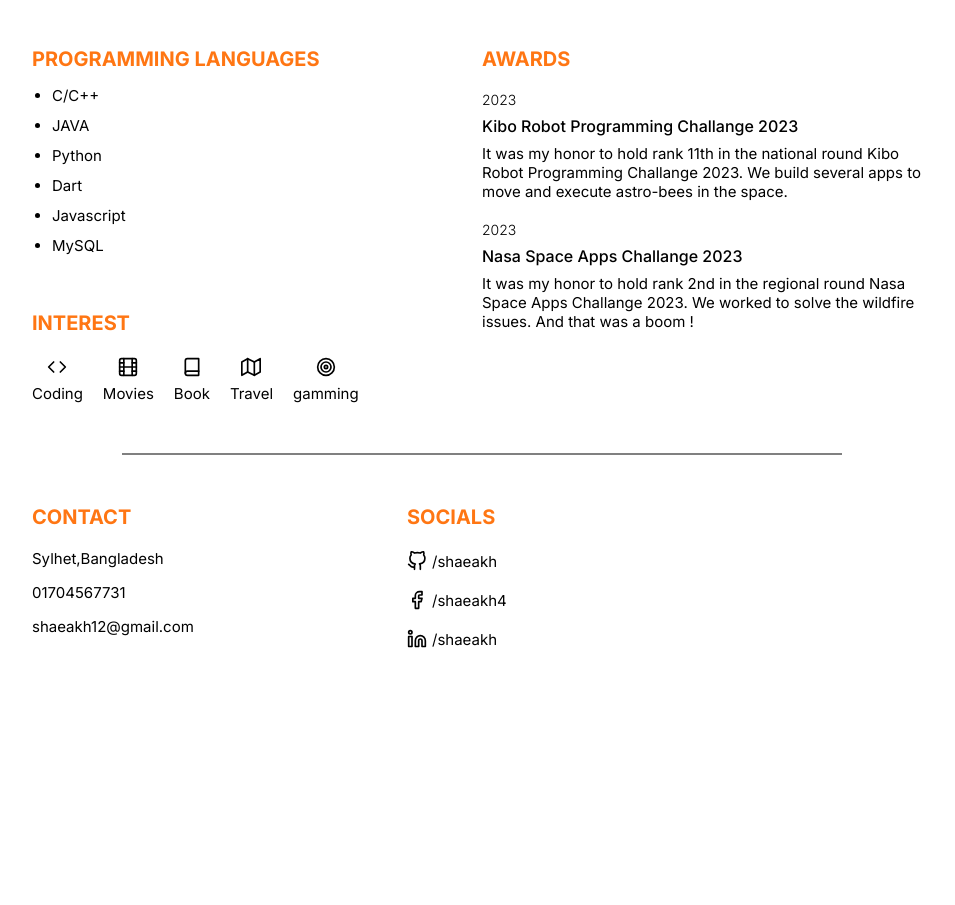
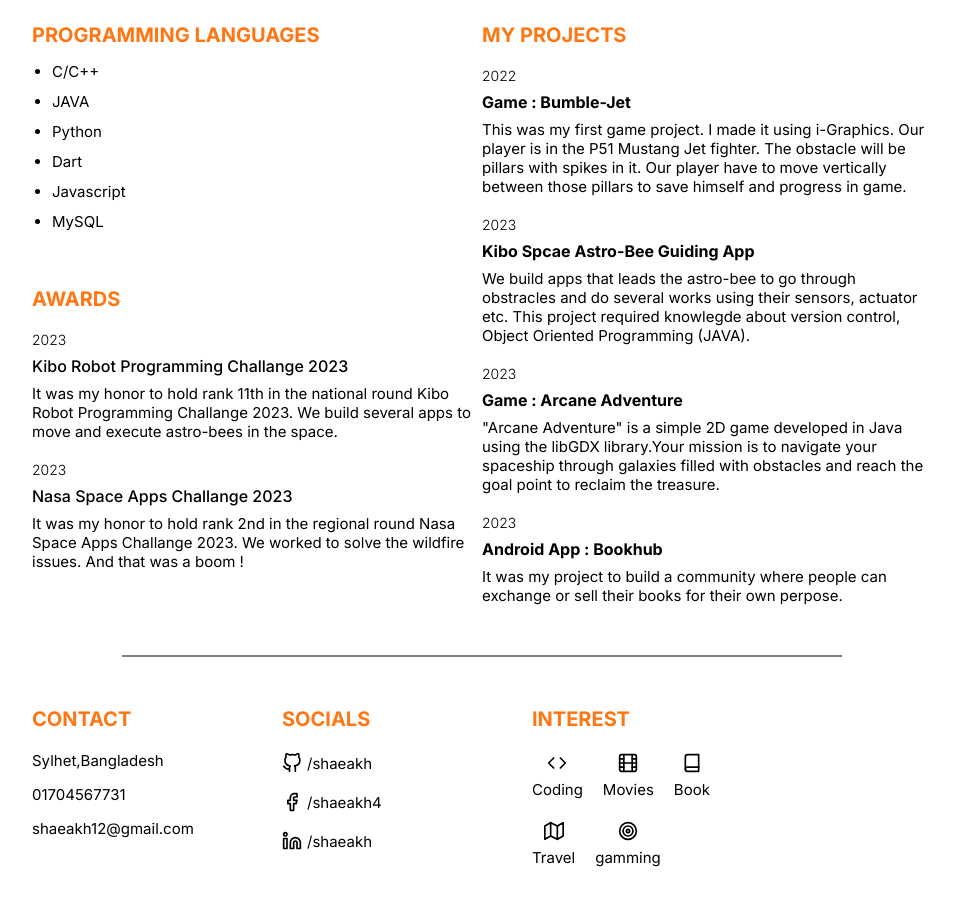
Before and after one commit to shaeakh/shaeakh.github.io, a plain HTML site: page index.html in a window 1280 px wide. Shown: the part 805-1710 px from the top of the page, without its empty margins (158-1113 px from the left). Before the commit the page ends 1506 px from the top, so only its background shows below. Drawn offline with nearby package versions, Linux system fonts and the light colour scheme.

Commit message:
added projects

```diff
--- a/index.html
+++ b/index.html
@@ -32,7 +32,7 @@
                         it's a passion that fuels my curiosity and drive to innovate.
                     </p>
 
-                    <a href="./assets/CV.pdf" class="DownloadBtn" download="Shaeakh's Resume.pdf">Download Resume</a>
+                    <!-- <a href="./assets/CV.pdf" class="DownloadBtn" download="Shaeakh's Resume.pdf">Download Resume</a> -->
                 </div>
             </div>
         </div>
@@ -74,29 +74,24 @@
                     </ul>
                 </div>
             </div>
-            <div class="interest">
-                <h3 class="title">Interest</h3>
-                <div class="interestItems">
-                    <div class="interestItem">
-                        <i data-feather="code"></i>
-                        <span>Coding</span>
-                    </div>
-                    <div class="interestItem">
-                        <i data-feather="film"></i>
-                        <span>Movies</span>
-                    </div>
-                    <div class="interestItem">
-                        <i data-feather="book"></i>
-                        <span>Book</span>
-                    </div>
-                    <div class="interestItem">
-                        <i data-feather="map"></i>
-                        <span>Travel</span>
-                    </div>
-                    <div class="interestItem">
-                        <i data-feather="target"></i>
-                        <span>gamming</span>
-                    </div>
+            <div class="awards">
+                <h3 class="title">Awards</h3>
+
+                <div class="awardsItem">
+                    <p class="preTitle">2023</p>
+                    <h4 class="itemTitle">Kibo Robot Programming Challange 2023</h4>
+                    <p class="Profiledescription">
+                        It was my honor to hold rank 11th in the national round Kibo Robot Programming Challange 2023.
+                        We build several apps to move and execute astro-bees in the space.
+                    </p>
+                </div>
+                <div class="awardsItem">
+                    <p class="preTitle">2023</p>
+                    <h4 class="itemTitle">Nasa Space Apps Challange 2023</h4>
+                    <p class="Profiledescription">
+                        It was my honor to hold rank 2nd in the regional round Nasa Space Apps Challange 2023.
+                        We worked to solve the wildfire issues. And that was a boom !
+                    </p>
                 </div>
             </div>
         </div>
@@ -137,6 +132,46 @@
                 </div>
 
             </div>
+
+            <div class="certification">
+                <h3 class="title">My Projects</h3>
+
+                <div class="certificationItem">
+                    <p class="preTitle">2022</p>
+                    <h4 class="itemTitle"> <a href="https://github.com/shaeakh/GameProject150-Bumble-Jet" class="C_item" target="_blank">Game : Bumble-Jet</a></h4>
+                    <p class="Profiledescription">
+                        This was my first game project. I made it using i-Graphics.
+                        Our player is in the P51 Mustang Jet fighter.
+                        The obstacle will be pillars with spikes in it.
+                        Our player have to move vertically between those pillars to save himself and progress in game.
+                    </p>
+                </div>
+
+                <div class="certificationItem">
+                    <p class="preTitle">2023</p>
+                    <h4 class="itemTitle"> <a href="https://github.com/shaeakh/kibo_sample_apk" class="C_item" target="_blank">Kibo Spcae Astro-Bee Guiding App</a></h4>
+                    <p class="Profiledescription">
+                        We build apps that leads the astro-bee to go through obstracles and do several works using their sensors, actuator etc.
+                        This project required knowlegde about version control, Object Oriented Programming (JAVA).
+                    </p>
+                </div>
+
+                <div class="certificationItem">
+                    <p class="preTitle">2023</p>
+                    <h4 class="itemTitle"> <a href="https://github.com/shaeakh/swe-224-java-team-project" class="C_item" target="_blank">Game : Arcane Adventure</a></h4>
+                    <p class="Profiledescription">
+                        "Arcane Adventure" is a simple 2D game developed in Java using the libGDX library.Your mission is to navigate your spaceship through galaxies filled with obstacles and reach the goal point to reclaim the treasure.
+                    </p>
+                </div>
+
+                <div class="certificationItem">
+                    <p class="preTitle">2023</p>
+                    <h4 class="itemTitle"> <a href="https://github.com/shaeakh/android_app_project_bookhub" class="C_item" target="_blank">Android App : Bookhub</a></h4>
+                    <p class="Profiledescription">
+                        It was my project to build a community where people can exchange or sell their books for their own perpose.
+                    </p>
+                </div>
+            </div>
             <!-- <div class="exp">
                 <h3 class="title">Experience</h3>
                 <div class="expItem">
@@ -162,29 +197,6 @@
                     </p>
                 </div>
             </div> -->
-
-            <div class="awards">
-                <h3 class="title">Awards</h3>
-
-                <div class="awardsItem">
-                    <p class="preTitle">2023</p>
-                    <h4 class="itemTitle">Kibo Robot Programming Challange 2023</h4>
-                    <p class="Profiledescription">
-                        It was my honor to hold rank 11th in the national round Kibo Robot Programming Challange 2023.
-                        We build several apps to move and execute astro-bees in the space.
-                    </p>
-                </div>
-                <div class="awardsItem">
-                    <p class="preTitle">2023</p>
-                    <h4 class="itemTitle">Nasa Space Apps Challange 2023</h4>
-                    <p class="Profiledescription">
-                        It was my honor to hold rank 2nd in the regional round Nasa Space Apps Challange 2023.
-                        We worked to solve the wildfire issues. And that was a boom !
-                    </p>
-                </div>
-
-            </div>
-
 
 
         </div>
@@ -221,6 +233,31 @@
                     </a>
                 </div>
             </div>
+            <div class="interest">
+                <h3 class="title">Interest</h3>
+                <div class="interestItems">
+                    <div class="interestItem">
+                        <i data-feather="code"></i>
+                        <span>Coding</span>
+                    </div>
+                    <div class="interestItem">
+                        <i data-feather="film"></i>
+                        <span>Movies</span>
+                    </div>
+                    <div class="interestItem">
+                        <i data-feather="book"></i>
+                        <span>Book</span>
+                    </div>
+                    <div class="interestItem">
+                        <i data-feather="map"></i>
+                        <span>Travel</span>
+                    </div>
+                    <div class="interestItem">
+                        <i data-feather="target"></i>
+                        <span>gamming</span>
+                    </div>
+                </div>
+            </div>
         </div>
     </div>
     </div>
--- a/style.css
+++ b/style.css
@@ -123,6 +123,8 @@
 .group3 > div{
     flex: 1;
 }
+
+
 
 /* Profile */
 .profile_container{
@@ -293,3 +295,7 @@
 .C_item:hover{
     color: var(--primary-color);
 }
+
+.Project{
+
+}
```
